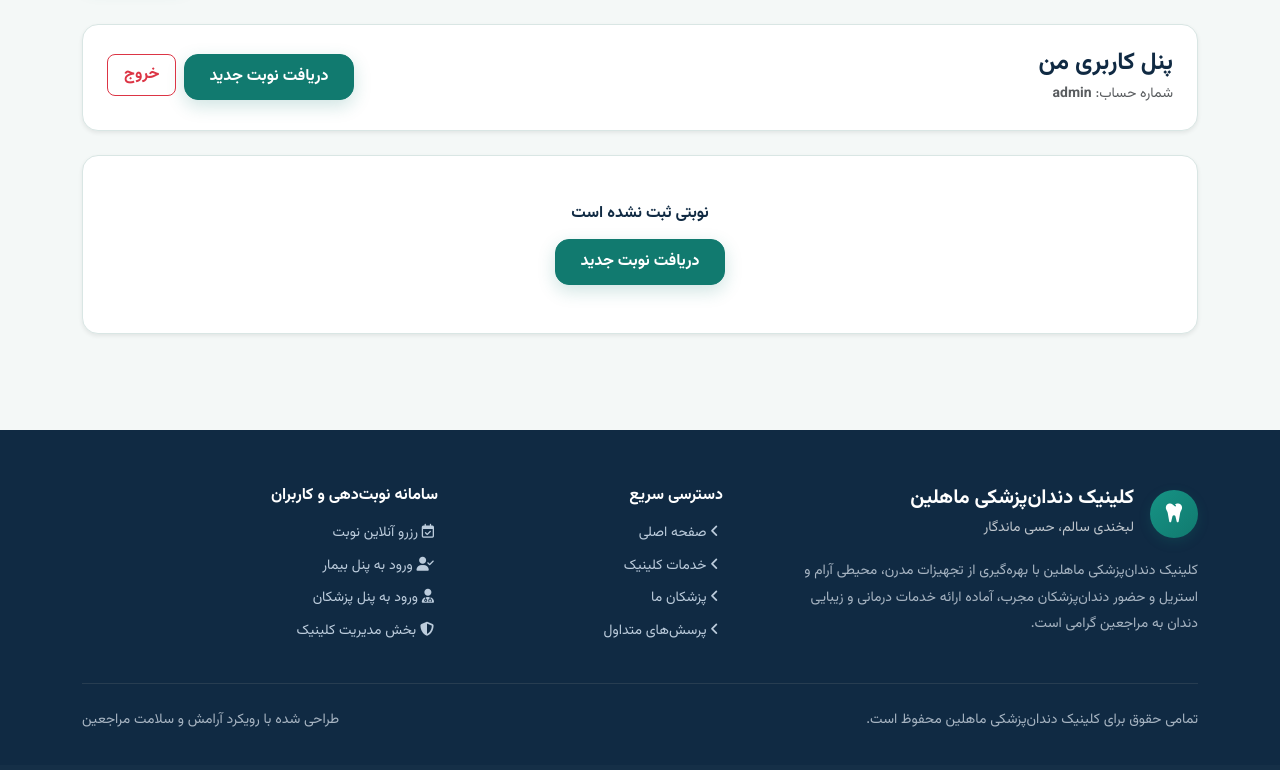
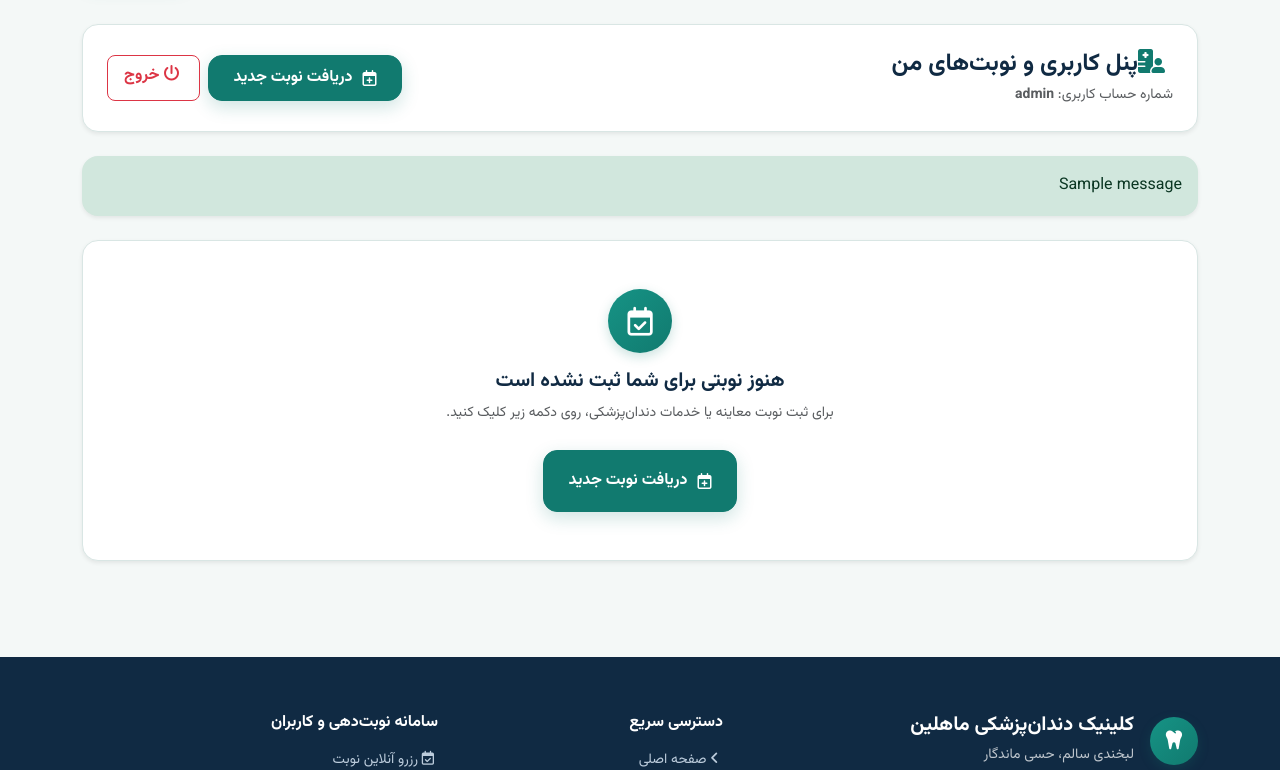
Before and after one commit to pakfetratkamran/mahlin-clinic, a Django app: page /patient-panel/ in a window 1280 px wide. Shown: the part 103-873 px from the top of the page. Before the commit the page ends 831 px from the top, so only its background shows below. Run offline with Django 5.2, Linux system fonts and the light colour scheme; a user stored in the database is signed in; data comes from the database, SQL or seed files in the repository; tables that the repository leaves empty hold one stand-in row (values such as "Sample post"); one stand-in notice (Sample message) is shown.

Commit message:
Refactor dashboard layout and update content

```diff
--- a/templates/dashboard.html
+++ b/templates/dashboard.html
@@ -6,62 +6,94 @@
 <div class="container py-4">
     <div class="bg-white p-4 rounded-4 shadow-sm mb-4 d-flex flex-wrap justify-content-between align-items-center gap-3" style="border: 1px solid var(--mahlin-border);">
         <div>
-            <h4 class="fw-bold mb-1" style="color: var(--mahlin-navy);">پنل کاربری من</h4>
-            <p class="small text-muted mb-0">شماره حساب: <strong dir="ltr">{{ request.user.username }}</strong></p>
+            <h4 class="fw-bold mb-1" style="color: var(--mahlin-navy);">
+                <i class="fa-solid fa-hospital-user ms-2" style="color: var(--mahlin-teal);"></i>پنل کاربری و نوبت‌های من
+            </h4>
+            <p class="small text-muted mb-0">شماره حساب کاربری: <strong dir="ltr">{{ request.user.username }}</strong></p>
         </div>
         <div class="d-flex gap-2">
-            <a href="{% url 'book' %}" class="btn-mahlin-primary py-2 px-4">
-                دریافت نوبت جدید
+            <a href="/book/" class="btn-mahlin-primary py-2 px-4">
+                <i class="fa-regular fa-calendar-plus"></i> دریافت نوبت جدید
             </a>
-            <form method="post" action="{% url 'logout' %}" class="d-inline">
-                {% csrf_token %}
-                <button type="submit" class="btn btn-outline-danger rounded-3 py-2 px-3 fw-bold">
-                    خروج
-                </button>
-            </form>
+            <a href="/logout/" class="btn btn-outline-danger rounded-3 py-2 px-3 fw-bold">
+                <i class="fa-solid fa-power-off ms-1"></i> خروج
+            </a>
         </div>
     </div>
+
+    {% if messages %}
+        {% for message in messages %}
+        <div class="alert alert-success rounded-4 border-0 shadow-sm mb-4">
+            {{ message }}
+        </div>
+        {% endfor %}
+    {% endif %}
 
     <div class="row g-4">
         {% for appt in appointments %}
         <div class="col-12 col-lg-6">
-            <div class="bg-white p-4 rounded-4 h-100 shadow-sm" style="border: 1px solid var(--mahlin-border);">
+            <div class="bg-white p-4 rounded-4 h-100 shadow-sm d-flex flex-column justify-content-between" style="border: 1px solid var(--mahlin-border);">
+                <div>
                     <div class="d-flex justify-content-between align-items-start mb-3">
                         <div>
+                            <span class="badge bg-dark rounded-pill px-3 py-1 mb-2">کد پیگیری: {{ appt.tracking_code|default:appt.id }}</span>
                             <h5 class="fw-bold mb-1" style="color: var(--mahlin-navy);">{{ appt.doctor.name }}</h5>
                             <span class="badge rounded-pill px-3 py-1" style="background: var(--mahlin-teal-soft); color: var(--mahlin-teal);">
                                 {{ appt.doctor.specialty }}
                             </span>
                         </div>
-                    {% if appt.is_confirmed %}
+                        <div>
+                            {% if appt.status == 'canceled' %}
+                                <span class="badge bg-danger px-3 py-2 rounded-pill">لغوشده</span>
+                            {% elif appt.is_confirmed or appt.status == 'confirmed' %}
                                 <span class="badge bg-success px-3 py-2 rounded-pill">تأییدشده</span>
                             {% else %}
                                 <span class="badge bg-warning text-dark px-3 py-2 rounded-pill">در انتظار تأیید</span>
                             {% endif %}
                         </div>
-
-                <div class="p-3 rounded-3 mb-3 small" style="background-color: var(--mahlin-bg);">
-                    <div><strong>بیمار:</strong> {{ appt.patient.name }}</div>
-                    <div><strong>تاریخ:</strong> {{ appt.jalali_date|default:appt.date }}</div>
-                    <div><strong>ساعت:</strong> {{ appt.time|time:"H:i" }}</div>
                     </div>
 
-                <div class="text-end">
-                    <form method="post" action="{% url 'cancel' appt.id %}" class="d-inline"
-                          onsubmit="return confirm('آیا از لغو این نوبت مطمئن هستید؟');">
-                        {% csrf_token %}
-                        <button type="submit" class="btn btn-sm btn-outline-danger rounded-3 px-3">
-                            لغو نوبت
-                        </button>
-                    </form>
+                    <div class="p-3 rounded-3 mb-3 small" style="background-color: var(--mahlin-bg); border: 1px solid var(--mahlin-border);">
+                        <div class="row g-2">
+                            <div class="col-6">
+                                <span class="text-muted">نام بیمار:</span>
+                                <strong class="d-block text-dark">{{ appt.patient.name }}</strong>
+                            </div>
+                            <div class="col-6">
+                                <span class="text-muted">تاریخ مراجعه:</span>
+                                <strong class="d-block text-dark">{{ appt.jalali_date|default:appt.date }}</strong>
+                            </div>
+                            <div class="col-6">
+                                <span class="text-muted">ساعت ویزیت:</span>
+                                <strong class="d-block text-dark">{{ appt.time|time:"H:i"|default:appt.time }}</strong>
+                            </div>
+                            <div class="col-6">
+                                <span class="text-muted">وضعیت نوبت:</span>
+                                <strong class="d-block" style="color: var(--mahlin-teal);">ثبت‌شده در سامانه</strong>
+                            </div>
+                        </div>
+                    </div>
+                </div>
+
+                <div class="d-flex justify-content-end border-top pt-3">
+                    <a href="/cancel/{{ appt.id }}/" class="btn btn-sm btn-outline-danger rounded-3 px-3 py-2 fw-bold"
+                       onclick="return confirm('آیا از لغو این نوبت مطمئن هستید؟');">
+                        <i class="fa-solid fa-trash-can ms-1"></i> لغو نوبت
+                    </a>
                 </div>
             </div>
         </div>
         {% empty %}
         <div class="col-12">
             <div class="bg-white p-5 rounded-4 text-center shadow-sm" style="border: 1px solid var(--mahlin-border);">
-                <h6 class="fw-bold mb-3" style="color: var(--mahlin-navy);">نوبتی ثبت نشده است</h6>
-                <a href="{% url 'book' %}" class="btn-mahlin-primary px-4 py-2">دریافت نوبت جدید</a>
+                <div class="brand-logo-circle mx-auto mb-3" style="width: 64px; height: 64px; font-size: 1.8rem;">
+                    <i class="fa-regular fa-calendar-check"></i>
+                </div>
+                <h5 class="fw-bold mb-2" style="color: var(--mahlin-navy);">هنوز نوبتی برای شما ثبت نشده است</h5>
+                <p class="text-muted small mb-4">برای ثبت نوبت معاینه یا خدمات دندان‌پزشکی، روی دکمه زیر کلیک کنید.</p>
+                <a href="/book/" class="btn-mahlin-primary px-4 py-3">
+                    <i class="fa-regular fa-calendar-plus"></i> دریافت نوبت جدید
+                </a>
             </div>
         </div>
         {% endfor %}
```
Lines whose indentation alone changed are shown as unchanged.
